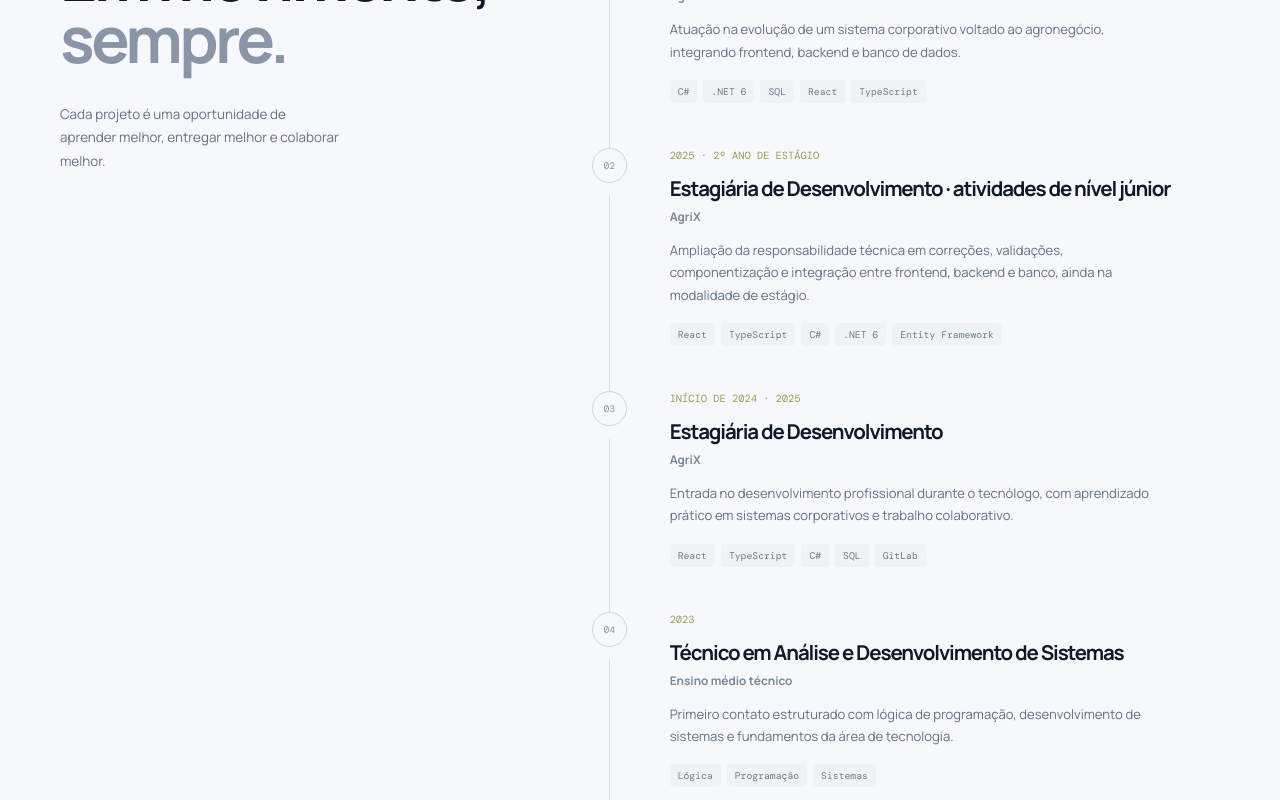
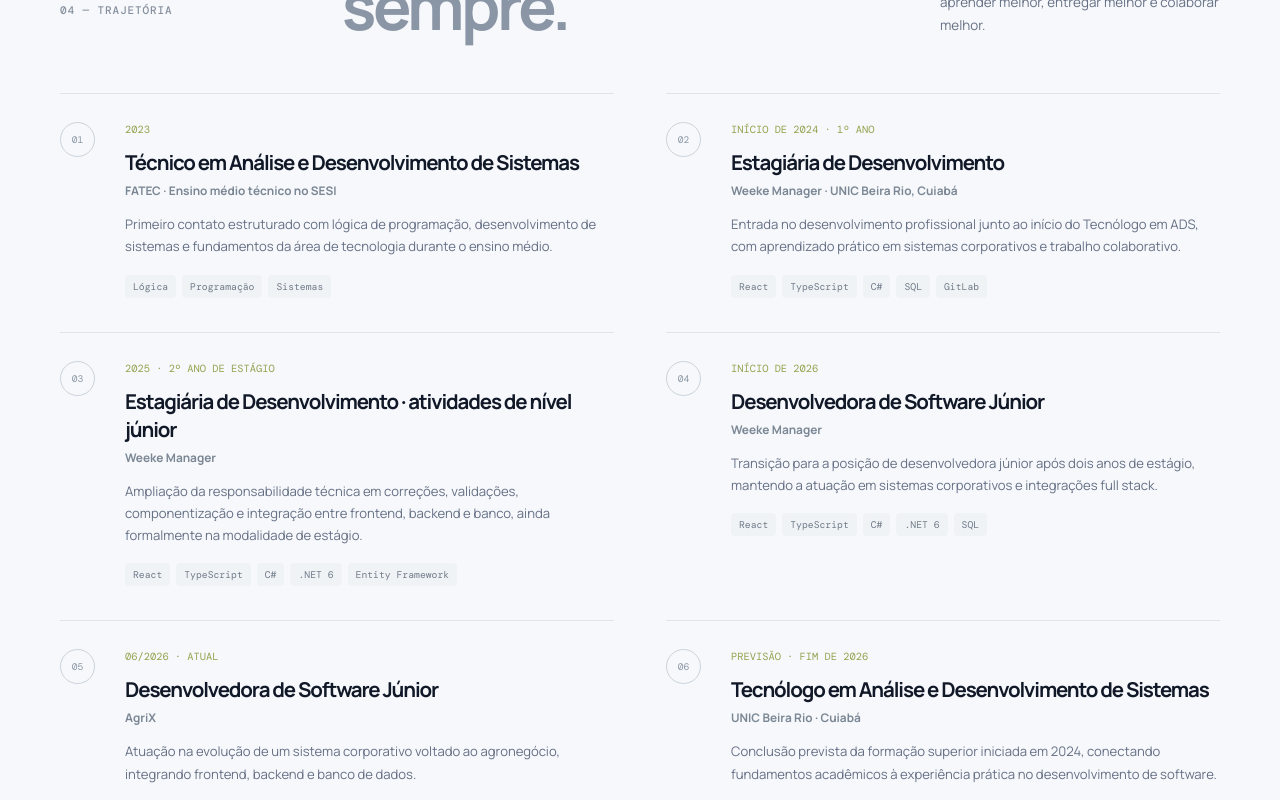
Before and after one commit to juliawlett/portfolio, a React (Vite) app: page / in a window 1280 px wide. Shown: the part 4260-5060 px from the top of the page. Built offline with nearby package versions, Linux system fonts and the light colour scheme.

Commit message:
feat: aprimora trajetória e dados do portfolio

```diff
--- a/package.json
+++ b/package.json
@@ -3,6 +3,9 @@
   "private": true,
   "version": "1.0.0",
   "type": "module",
+  "engines": {
+    "node": ">=18.0.0"
+  },
   "scripts": {
     "dev": "vite",
     "build": "vite build",
--- a/src/data/portfolio.js
+++ b/src/data/portfolio.js
@@ -19,7 +19,7 @@ export const projects = [
     stack: ['HTML5', 'CSS3', 'JavaScript'],
     accent: 'blue',
     preview: 'dashboard',
-    live: '../venda/index.html',
+    live: '../projetos/venda/index.html',
     github: profile.github,
     study: {
       problem: 'Times que crescem precisam entender rapidamente como a plataforma organiza projetos, tarefas e custos.',
@@ -39,7 +39,7 @@ export const projects = [
     stack: ['HTML5', 'CSS3', 'JavaScript'],
     accent: 'violet',
     preview: 'store',
-    live: '../otica/index.html',
+    live: '../projetos/otica/index.html',
     github: profile.github,
     study: {
       problem: 'Uma ótica precisa transmitir confiança e estilo antes mesmo do primeiro contato do cliente.',
@@ -59,7 +59,7 @@ export const projects = [
     stack: ['HTML5', 'CSS3', 'JavaScript'],
     accent: 'orange',
     preview: 'pizza',
-    live: '../pizzaria/index.html',
+    live: '../projetos/pizzaria/index.html',
     github: profile.github,
     study: {
       problem: 'O cliente precisa visualizar opções, escolher quantidades e enviar os dados do pedido sem fricção.',
@@ -79,7 +79,7 @@ export const projects = [
     stack: ['HTML5', 'Tailwind CSS', 'JavaScript'],
     accent: 'green',
     preview: 'clinic',
-    live: '../clinica/index.html',
+    live: '../projetos/clinica/index.html',
     github: profile.github,
     study: {
       problem: 'Serviços de cuidado precisam explicar sua proposta com sensibilidade, clareza e confiança.',
@@ -101,38 +101,45 @@ export const skillGroups = [
 
 export const experiences = [
   {
-    period: 'Início de 2026 · atual',
+    period: '2023',
+    role: 'Técnico em Análise e Desenvolvimento de Sistemas',
+    company: 'FATEC · Ensino médio técnico no SESI',
+    text: 'Primeiro contato estruturado com lógica de programação, desenvolvimento de sistemas e fundamentos da área de tecnologia durante o ensino médio.',
+    stack: ['Lógica', 'Programação', 'Sistemas']
+  },
+  {
+    period: 'Início de 2024 · 1º ano',
+    role: 'Estagiária de Desenvolvimento',
+    company: 'Weeke Manager · UNIC Beira Rio, Cuiabá',
+    text: 'Entrada no desenvolvimento profissional junto ao início do Tecnólogo em ADS, com aprendizado prático em sistemas corporativos e trabalho colaborativo.',
+    stack: ['React', 'TypeScript', 'C#', 'SQL', 'GitLab']
+  },
+  {
+    period: '2025 · 2º ano de estágio',
+    role: 'Estagiária de Desenvolvimento · atividades de nível júnior',
+    company: 'Weeke Manager',
+    text: 'Ampliação da responsabilidade técnica em correções, validações, componentização e integração entre frontend, backend e banco, ainda formalmente na modalidade de estágio.',
+    stack: ['React', 'TypeScript', 'C#', '.NET 6', 'Entity Framework']
+  },
+  {
+    period: 'Início de 2026',
+    role: 'Desenvolvedora de Software Júnior',
+    company: 'Weeke Manager',
+    text: 'Transição para a posição de desenvolvedora júnior após dois anos de estágio, mantendo a atuação em sistemas corporativos e integrações full stack.',
+    stack: ['React', 'TypeScript', 'C#', '.NET 6', 'SQL']
+  },
+  {
+    period: '06/2026 · atual',
     role: 'Desenvolvedora de Software Júnior',
     company: 'AgriX',
     text: 'Atuação na evolução de um sistema corporativo voltado ao agronegócio, integrando frontend, backend e banco de dados.',
     stack: ['C#', '.NET 6', 'SQL', 'React', 'TypeScript']
   },
   {
-    period: '2025 · 2º ano de estágio',
-    role: 'Estagiária de Desenvolvimento · atividades de nível júnior',
-    company: 'AgriX',
-    text: 'Ampliação da responsabilidade técnica em correções, validações, componentização e integração entre frontend, backend e banco, ainda na modalidade de estágio.',
-    stack: ['React', 'TypeScript', 'C#', '.NET 6', 'Entity Framework']
-  },
-  {
-    period: 'Início de 2024 · 2025',
-    role: 'Estagiária de Desenvolvimento',
-    company: 'AgriX',
-    text: 'Entrada no desenvolvimento profissional durante o tecnólogo, com aprendizado prático em sistemas corporativos e trabalho colaborativo.',
-    stack: ['React', 'TypeScript', 'C#', 'SQL', 'GitLab']
-  },
-  {
-    period: '2023',
-    role: 'Técnico em Análise e Desenvolvimento de Sistemas',
-    company: 'Ensino médio técnico',
-    text: 'Primeiro contato estruturado com lógica de programação, desenvolvimento de sistemas e fundamentos da área de tecnologia.',
-    stack: ['Lógica', 'Programação', 'Sistemas']
-  },
-  {
     period: 'Previsão · fim de 2026',
     role: 'Tecnólogo em Análise e Desenvolvimento de Sistemas',
-    company: 'UNIC',
-    text: 'Formação superior em andamento, conectando fundamentos acadêmicos à experiência prática no desenvolvimento de software.',
+    company: 'UNIC Beira Rio · Cuiabá',
+    text: 'Conclusão prevista da formação superior iniciada em 2024, conectando fundamentos acadêmicos à experiência prática no desenvolvimento de software.',
     stack: ['Engenharia de software', 'Banco de dados', 'Desenvolvimento']
   },
   {
```
Also changed, not shown: src/styles.css, 1 other file (tests, documents, lock files or other folders).
